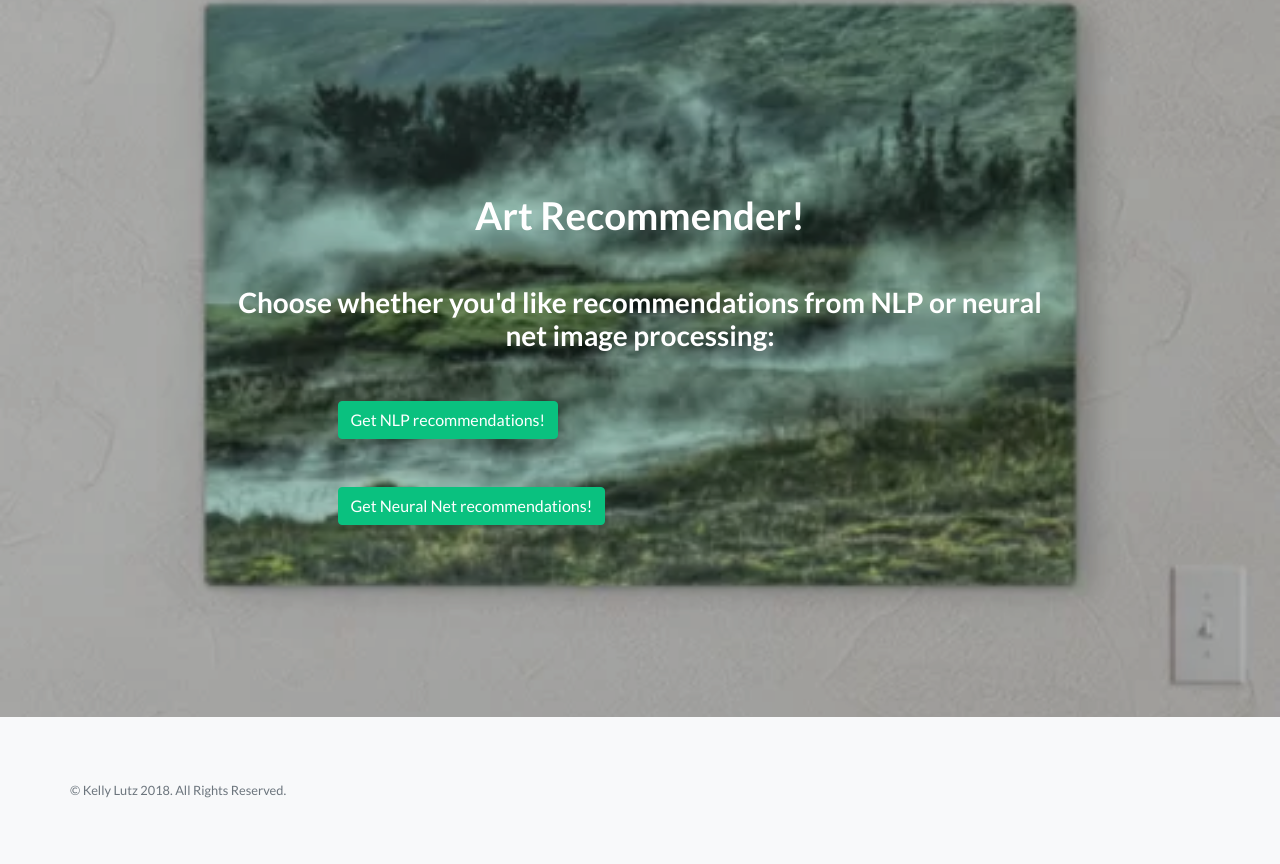
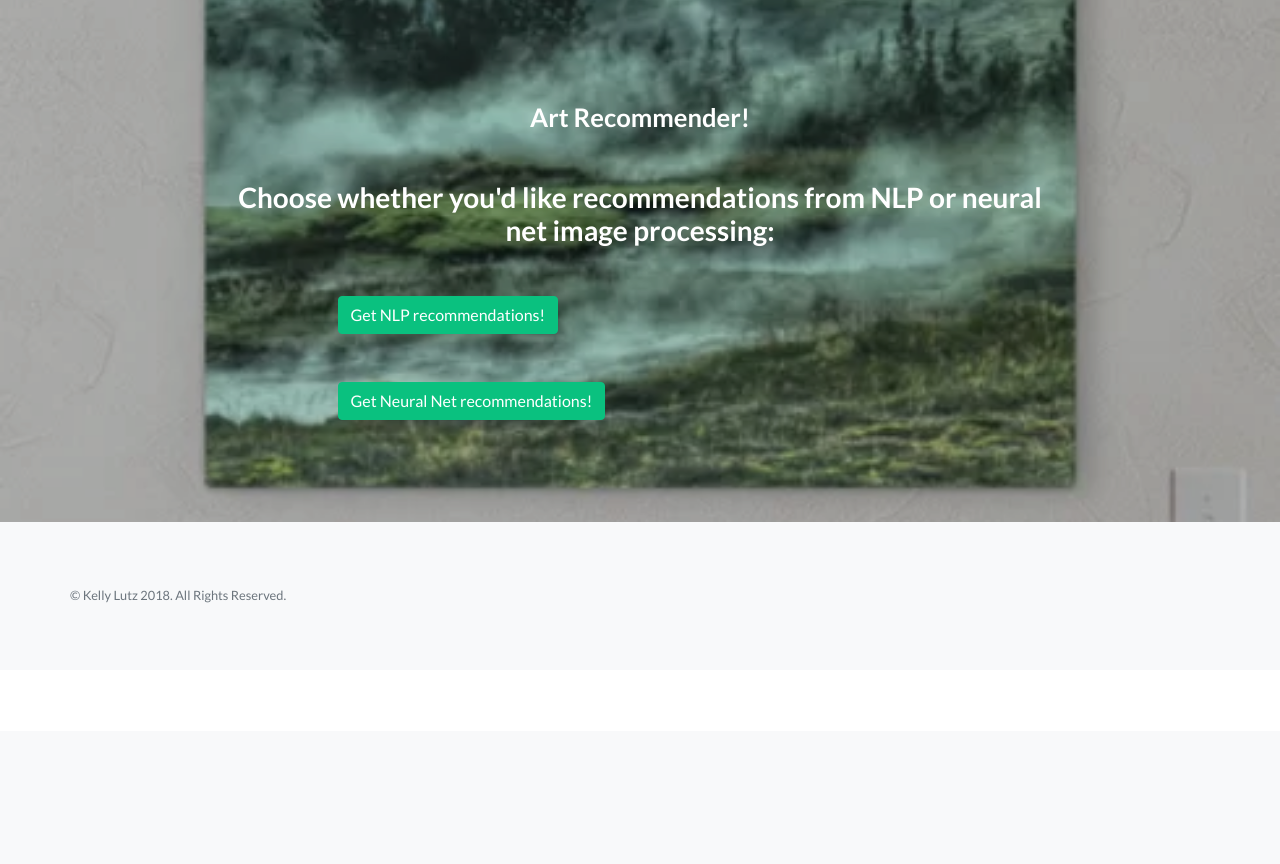
Before and after one commit to klutz4/product_recommender, a Flask app: page / in a window 1280 px wide. Shown: the part 69-933 px from the top of the page. After the commit the page ends 672 px from the top, so only its background shows below. Run offline with Flask 2, Linux system fonts and the light colour scheme; parts of the project's set-up code (start-up, migrations or seed data) failed here and were passed over; some libraries are stand-ins or nearby versions.

Commit message:
template edits

```diff
--- a/src/app/static/css/landing-page.css
+++ b/src/app/static/css/landing-page.css
@@ -20,8 +20,8 @@ header.masthead {
   -moz-background-size: cover;
   -o-background-size: cover;
   background-size: cover;
-  padding-top: 8rem;
-  padding-bottom: 8rem;
+  padding-top: 8vw;
+  padding-bottom: 8vw;
 }
 
 header.masthead .overlay {
@@ -38,10 +38,10 @@ header.masthead h1 {
   font-size: 2vw;
 }
 
-@media (min-width: 768px) {
+@media (min-width: 768vw) {
   header.masthead {
-    padding-top: 12rem;
-    padding-bottom: 12rem;
+    padding-top: 12vw;
+    padding-bottom: 12vw;
   }
   header.masthead h1 {
     font-size: 3vw;
@@ -53,9 +53,9 @@ header.masthead h1 {
   background-size: cover;
 }
 
-@media (min-width: 768px) {
+@media (min-width: 768vw) {
   .showcase .showcase-text {
-    padding: 0rem;
+    padding: 0vw;
   }
 }
 
--- a/src/app/templates/neural_net.html
+++ b/src/app/templates/neural_net.html
@@ -88,6 +88,11 @@ body {
   background-size: cover;
   opacity: 0.9;
 }
+@media only screen and (max-width: 600%) {
+    body {
+        background-size: auto;
+    }
+}
 </style>
 
 <div class="main" style="padding: 20vw 25% 20vw 25%;color:white;">
```
